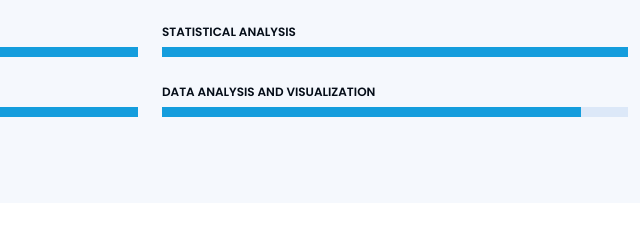
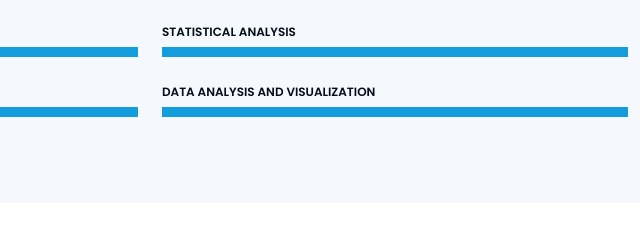
Before and after one commit to Ramsai170899/profile, a plain HTML site: page index.html in a window 1280 px wide. Shown: the part 1953-2180 px from the top of the page, 640-1280 px from the left. Drawn offline with nearby package versions, Linux system fonts and the light colour scheme.

Commit message:
Update index.html

```diff
--- a/index.html
+++ b/index.html
@@ -285,7 +285,7 @@
             <div class="progress">
               <span class="skill">Data Analysis and Visualization </span>
               <div class="progress-bar-wrap">
-                <div class="progress-bar" role="progressbar" aria-valuenow="90" aria-valuemin="10" aria-valuemax="100"></div>
+                <div class="progress-bar" role="progressbar" aria-valuenow="100" aria-valuemin="0" aria-valuemax="100"></div>
               </div>
             </div>
 
```
